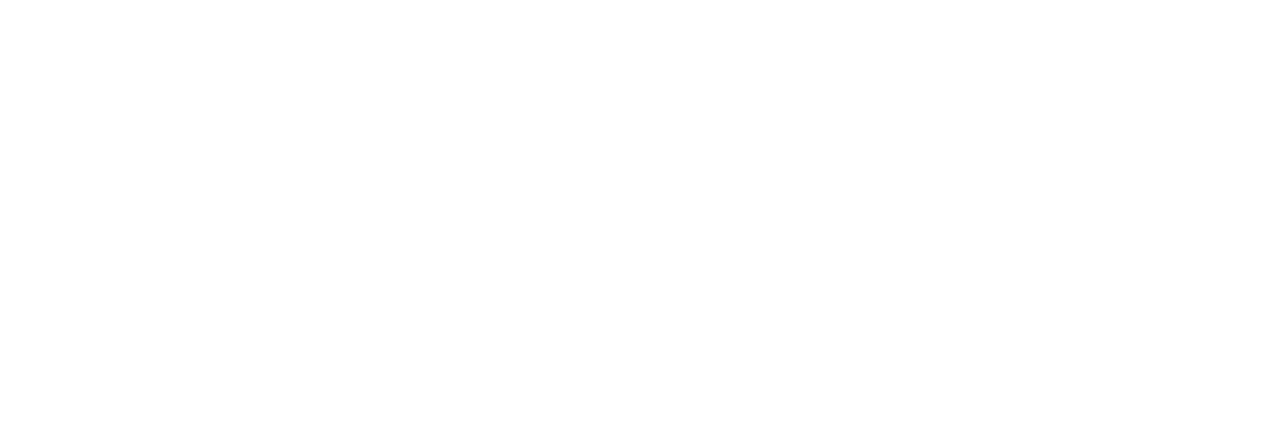
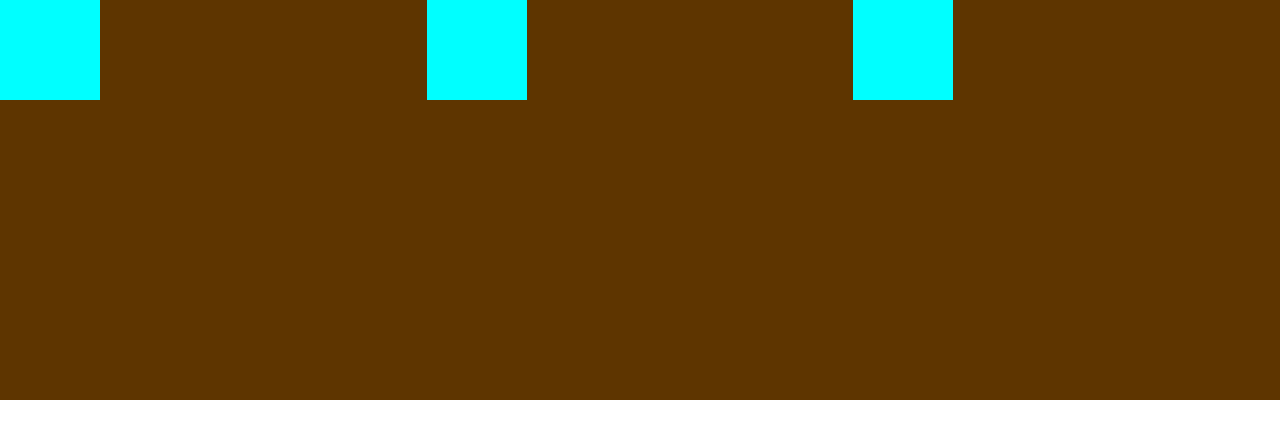
Before and after one commit to ArpanSankesh/Bento-Grid-css-, a plain HTML site: page index.html in a window 1280 px wide. Drawn offline with Linux system fonts and the light colour scheme.

Commit message:
File and boilerplate

```diff
--- a/index.html
+++ b/index.html
@@ -4,8 +4,13 @@
     <meta charset="UTF-8">
     <meta name="viewport" content="width=device-width, initial-scale=1.0">
     <title>Bento</title>
+    <link rel="stylesheet" href="style.css">
 </head>
 <body>
-
+    <div class="container">
+        <div class="grid-column"></div>
+        <div class="grid-column"></div>
+        <div class="grid-column"></div>
+    </div>
 </body>
 </html>
--- a/style.css
+++ b/style.css
@@ -0,0 +1,23 @@
+* {
+    margin: 0;
+    padding: 0;
+    box-sizing: border-box;
+}
+
+html, body {
+    height: 100%;
+    width: 100%;
+}
+
+.container{
+    background-color: rgb(94, 53, 0);
+    display: grid;
+    grid-template-columns: 1fr 1fr 1fr;
+    grid-template-rows: 1fr 1fr 1fr 1fr;
+}
+
+.grid-column{
+    background-color: aqua;
+    width: 100px;
+    height: 100px;
+}
```
